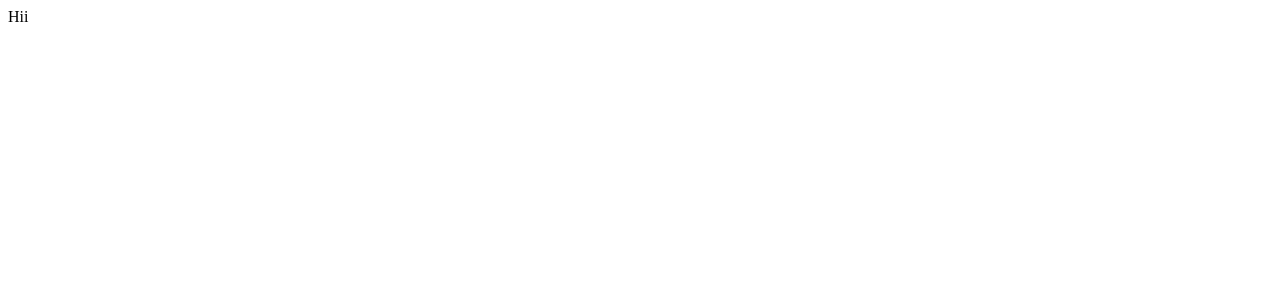
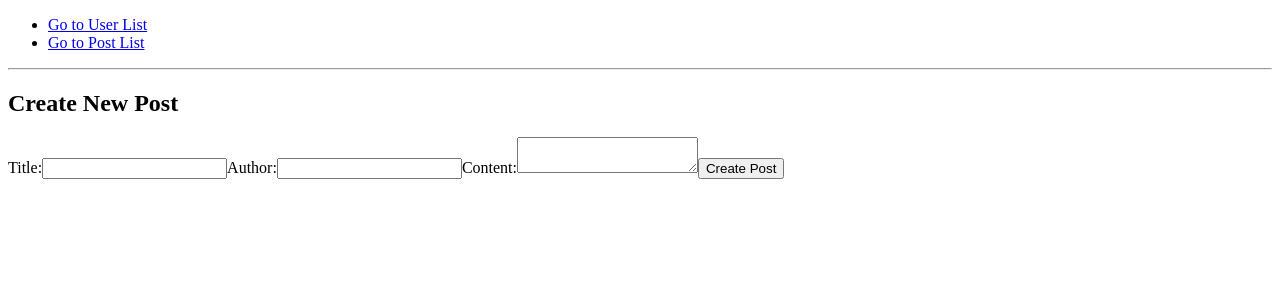
Before and after one commit to a805431/blog-app, a React (Create React App) app: page /create-post in a window 1280 px wide. Shown: the top 300 px of the page. Built offline with nearby package versions, Linux system fonts and the light colour scheme.

Commit message:
more changes

```diff
--- a/package.json
+++ b/package.json
@@ -8,6 +8,7 @@
     "@testing-library/user-event": "^13.5.0",
     "react": "^18.2.0",
     "react-dom": "^18.2.0",
+    "react-router-dom": "^6.20.0",
     "react-scripts": "5.0.1",
     "web-vitals": "^2.1.4"
   },
--- a/src/App.js
+++ b/src/App.js
@@ -1,9 +1,33 @@
-import { useState } from 'react';
+import { BrowserRouter as Router, Routes, Route, Link } from 'react-router-dom';
+import UserList from './components/UserList';
+import PostList from './components/PostList';
+import PostCreate from './components/PostCreate';
 
-function App() {
+const App = () => {
   return (
-    <div>Hii</div>
+    <Router>
+      <div>
+        <nav>
+          <ul>
+            <li>
+              <Link to="/users">Go to User List</Link>
+            </li>
+            <li>
+              <Link to="/posts">Go to Post List</Link>
+            </li>
+          </ul>
+        </nav>
+
+        <hr />
+
+        <Routes>
+          <Route path="/users" element={<UserList />} />
+          <Route path="/posts" element={<PostList />} />
+          <Route path="/create-post" element={<PostCreate />} />
+        </Routes>
+      </div>
+    </Router>
   );
-}
+};
 
 export default App;
--- a/src/components/Post/index.js
+++ b/src/components/Post/index.js
@@ -1,22 +1,8 @@
-import React, { useEffect, useState } from 'react';
 
-const Post = ({ postId }) => {
-   const [post, setPost] = useState(null);
-
-   useEffect(() => {
-      fetch(`http://localhost:3000/api/v1/posts/${postId}`)
-         .then(response => response.json())
-         .then(data => setPost(data.data.post))
-         .catch(error => console.error('Error fetching post details:', error));
-   }, [postId]);
-
-   if (!post) {
-      return <p>Loading...</p>;
-   }
-
+const Post = ({ post }) => {
    return (
-      <div>
-         <h2>{post.title}</h2>
+      <div key={post.id}>
+         <h3>{post.title}</h3>
          <p>{post.content}</p>
       </div>
    );
--- a/src/components/PostCreate/index.js
+++ b/src/components/PostCreate/index.js
@@ -1,17 +1,20 @@
-import React, { useState } from 'react';
+import { useState } from 'react';
 
-const CreatePost = () => {
+const PostCreate = () => {
    const [title, setTitle] = useState('');
+   const [author, setAuthor] = useState('');
    const [content, setContent] = useState('');
 
    const handleCreatePost = () => {
-      // Make a POST request to create a new post
+      // Generate a random ID for the post
+      const postId = Math.floor(Math.random() * 1000) + 1;
+
       fetch('http://localhost:3000/api/v1/posts', {
          method: 'POST',
          headers: {
             'Content-Type': 'application/json',
          },
-         body: JSON.stringify({ title, content }),
+         body: JSON.stringify({ id: postId, title, author, content }),
       })
          .then(response => response.json())
          .then(data => console.log('New post created:', data))
@@ -25,13 +28,18 @@ const CreatePost = () => {
             <label>Title:</label>
             <input type="text" value={title} onChange={e => setTitle(e.target.value)} />
 
+            <label>Author:</label>
+            <input type="text" value={author} onChange={e => setAuthor(e.target.value)} />
+
             <label>Content:</label>
             <textarea value={content} onChange={e => setContent(e.target.value)} />
 
-            <button type="button" onClick={handleCreatePost}>Create Post</button>
+            <button type="button" onClick={handleCreatePost}>
+               Create Post
+            </button>
          </form>
       </div>
    );
 };
 
-export default CreatePost;
+export default PostCreate;
--- /dev/null
+++ b/src/components/PostList/index.js
@@ -0,0 +1,28 @@
+import { useEffect, useState } from 'react';
+import Post from './../Post';
+import { Link } from 'react-router-dom';
+
+const PostList = () => {
+   const [posts, setPosts] = useState([]);
+
+   useEffect(() => {
+      fetch('http://localhost:3000/api/v1/posts')
+         .then(response => response.json())
+         .then(data => setPosts(data.data.posts))
+         .catch(error => console.error('Error fetching posts:', error));
+   }, []);
+
+   return (
+      <div>
+         <h2>Post List</h2>
+         <button>
+            <Link to="/create-post">Create Post</Link>
+         </button>
+         {posts.map(post => (
+            <Post key={post.id} post={post} />
+         ))}
+      </div>
+   );
+};
+
+export default PostList;
--- /dev/null
+++ b/src/components/UserList/index.js
@@ -0,0 +1,25 @@
+import { useEffect, useState } from 'react';
+
+const UserList = () => {
+   const [users, setUsers] = useState([]);
+
+   useEffect(() => {
+      fetch('http://localhost:3000/api/v1/users')
+         .then(response => response.json())
+         .then(data => setUsers(data.data.users))
+         .catch(error => console.error('Error fetching users:', error));
+   }, []);
+
+   return (
+      <div>
+         <h2>User List</h2>
+         <ul>
+            {users.map(user => (
+               <li key={user.id}>{user.username}</li>
+            ))}
+         </ul>
+      </div>
+   );
+};
+
+export default UserList;
```
Also changed, not shown: src/components/User/index.js (deleted), 1 other file (tests, documents, lock files or other folders).
